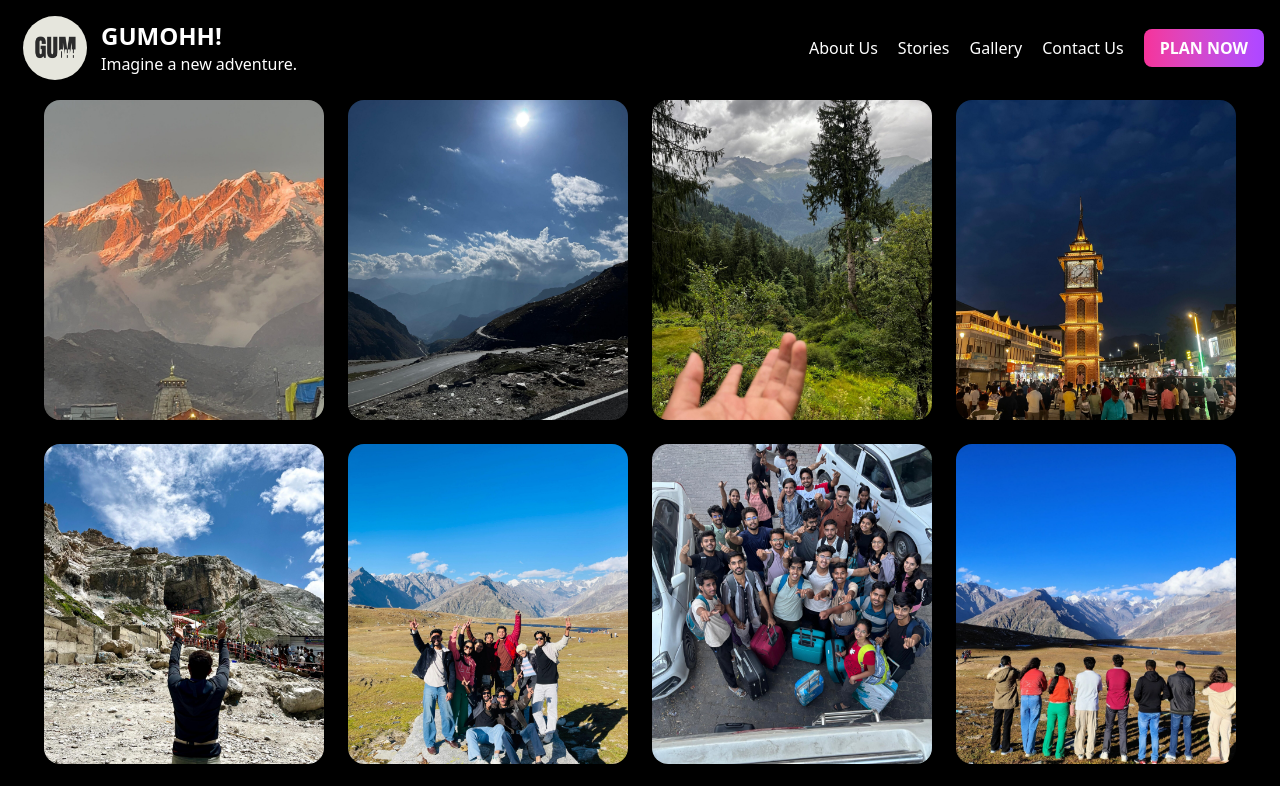
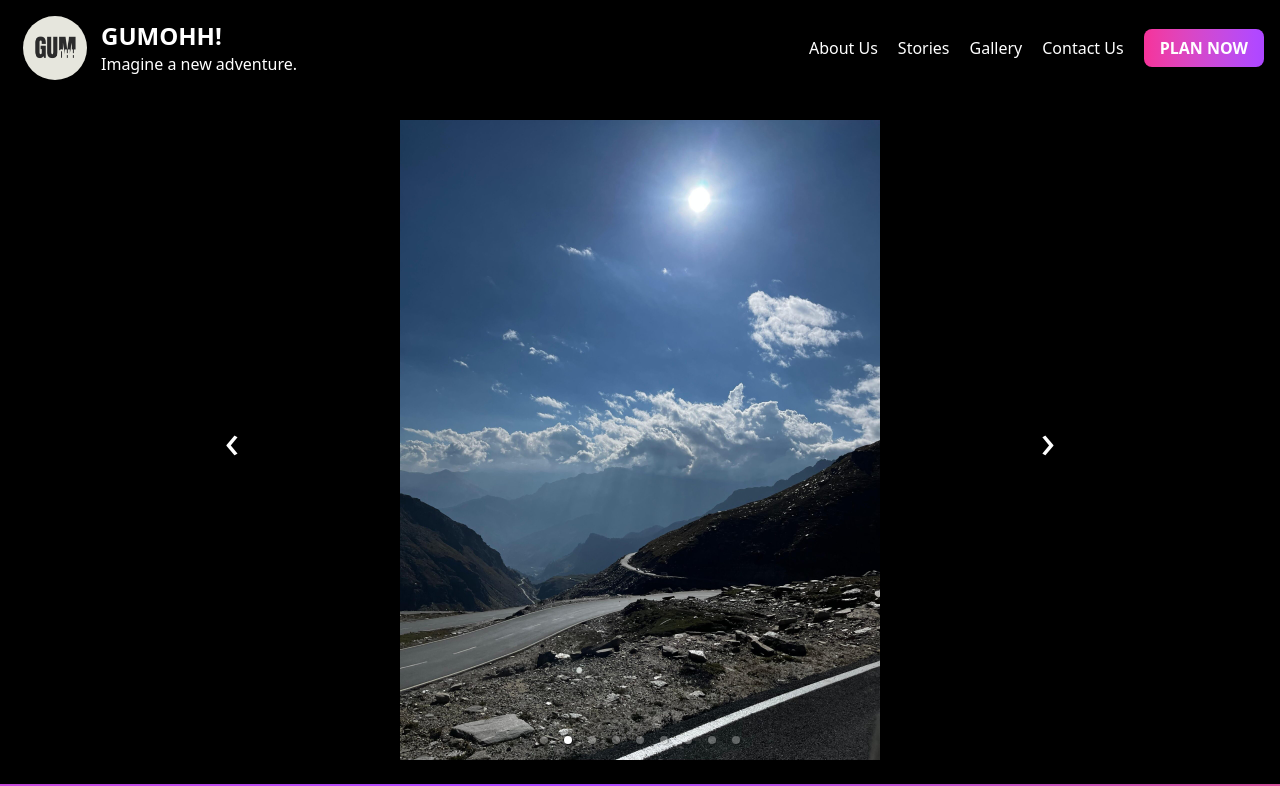
Before and after one commit to gumohh-com/gumohh-com.github.io, a React (Vite) app in the folder client/: page /#/gallery in a window 1280 px wide. Shown: the top 786 px of the page. Built offline with nearby package versions, Linux system fonts and the light colour scheme.

Commit message:
add carousel in the gallery

```diff
--- a/client/package.json
+++ b/client/package.json
@@ -15,6 +15,7 @@
     "react": "^19.0.0",
     "react-dom": "^19.0.0",
     "react-icons": "^5.5.0",
+    "react-responsive-carousel": "^3.2.23",
     "react-router": "^7.2.0",
     "tailwindcss": "^4.0.8"
   },
--- a/client/src/components/ReachSection.jsx
+++ b/client/src/components/ReachSection.jsx
@@ -43,7 +43,7 @@ const ReachSection = () => {
             Contact Support
           </h2>
           <p className="text-gray-700 mb-6 leading-relaxed">
-            If you have any questions, feel free to contact our support, and we
+            If you have any questions, feel free to contact our support team, and we
             will get back to you within 24 hours.
           </p>
           <a
--- a/client/src/pages/Gallery.jsx
+++ b/client/src/pages/Gallery.jsx
@@ -1,10 +1,60 @@
 import React from "react";
+import { Carousel } from "react-responsive-carousel";
+import "react-responsive-carousel/lib/styles/carousel.min.css"; // Import the carousel styles
+import GradientDivider from "../components/OtherElements"; // Import the custom divider
 
 const Gallery = () => {
   const images = Array.from({ length: 9 }, (_, i) => `/g${i + 1}.jpeg`);
 
   return (
-    <div className="bg-black p-6 gap-6 pt-25 flex flex-wrap justify-center">
+    <div className="bg-black gap-6 pt-30 pb-10 flex flex-wrap justify-center w-full"> {/* Adjusted padding-top and width */}
+      <Carousel
+        showThumbs={false}
+        infiniteLoop
+        useKeyboardArrows
+        autoPlay
+        interval={5000}
+        transitionTime={500}
+        className="w-full max-w-4xl"
+        renderArrowPrev={(onClickHandler, hasPrev, label) =>
+          hasPrev && (
+            <button
+              type="button"
+              onClick={onClickHandler}
+              title={label}
+              className="absolute top-0 bottom-0 left-0 flex items-center justify-center w-20 h-full bg-black bg-opacity-50 text-white text-5xl z-10"
+            >
+              ‹
+            </button>
+          )
+        }
+        renderArrowNext={(onClickHandler, hasNext, label) =>
+          hasNext && (
+            <button
+              type="button"
+              onClick={onClickHandler}
+              title={label}
+              className="absolute top-0 bottom-0 right-0 flex items-center justify-center w-20 h-full bg-black bg-opacity-50 text-white text-5xl z-10"
+            >
+              ›
+            </button>
+          )
+        }
+      >
+        {images.map((src, index) => (
+          <div key={index} className="overflow-hidden rounded-2xl shadow-md">
+            <img
+              src={src}
+              alt={`Gallery image ${index + 1}`}
+              className="w-full h-[80vh] object-contain" // Increased height
+            />
+          </div>
+        ))}
+      </Carousel>
+
+      <GradientDivider /> {/* Added custom divider */}
+
+      <div className="w-full flex flex-wrap justify-center gap-6 p-10"> {/* New sub div for images */}
         {images.map((src, index) => (
           <div
             key={index}
@@ -18,6 +68,7 @@ const Gallery = () => {
           </div>
         ))}
       </div>
+    </div>
   );
 };
 
```
Also changed, not shown: 1 other file (tests, documents, lock files or other folders). Lines whose indentation alone changed are shown as unchanged.
